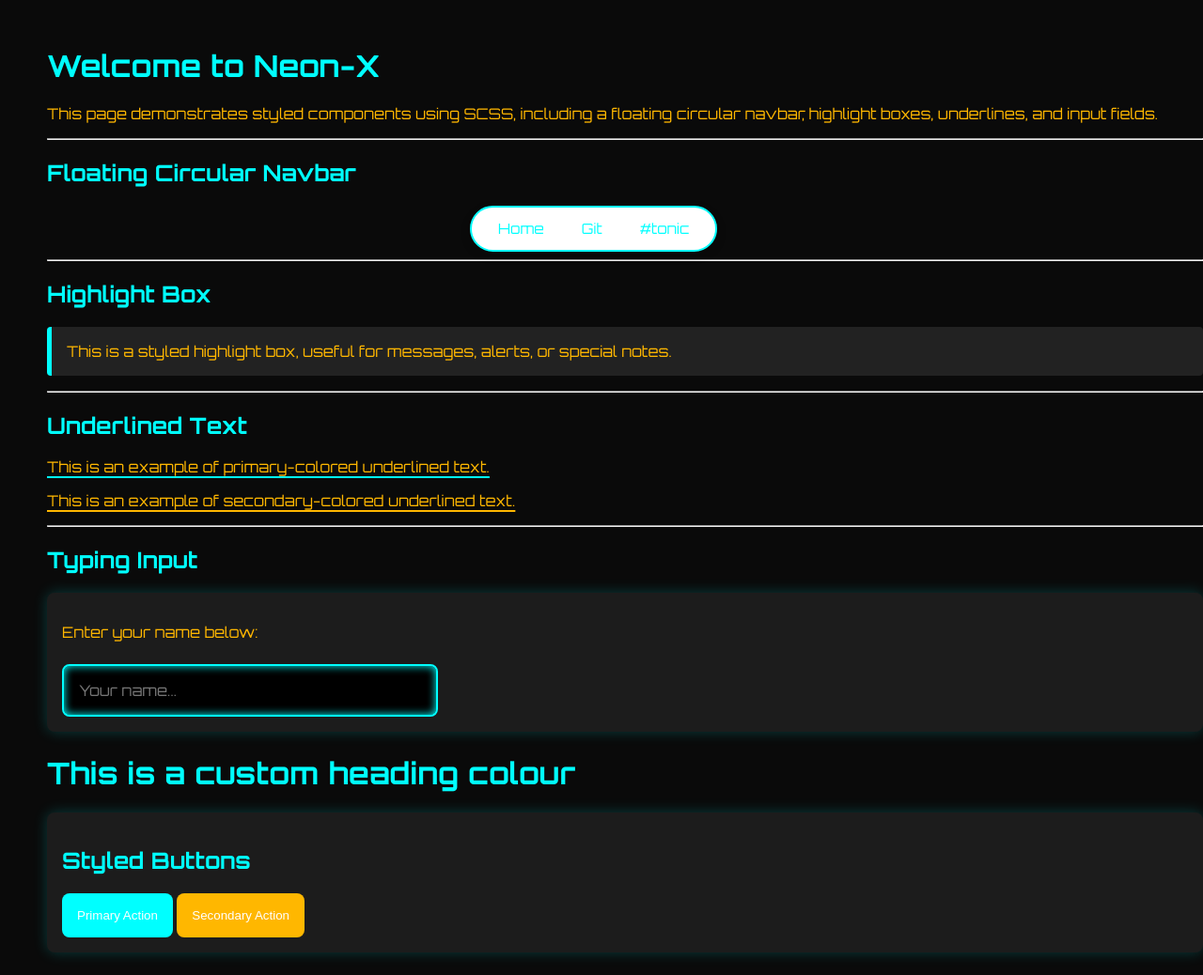
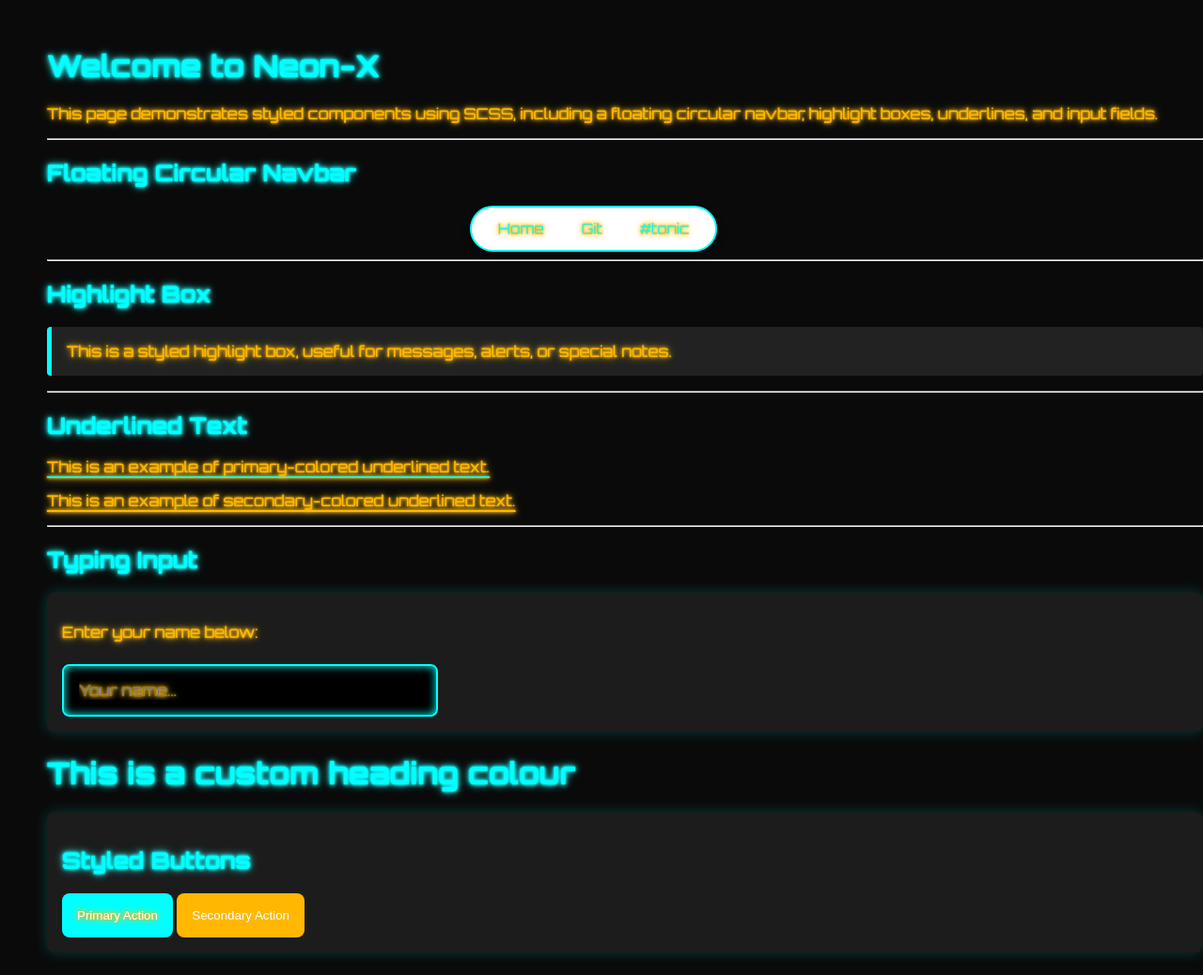
Before and after one commit to v659/jekyll_theme-new-v659, a Jekyll site: the page built from index.md, in a window 1280 px wide. Shown: the whole page at 94% size. Built offline with Jekyll 4.4.1, drawn with Linux system fonts in a browser that asks for light colours.

```diff
--- a/_sass/base.scss
+++ b/_sass/base.scss
@@ -12,6 +12,11 @@ $padding: 1rem;
 // Neon Text Mixin
 @mixin neon-text($color) {
   color: $color;
+  text-shadow:
+    0 0 1px $color,
+    0 0 3px $color,
+    0 0 5px lighten($color, 5%),
+    0 0 10px lighten($color, 10%);
 }
 
 // Base
```
